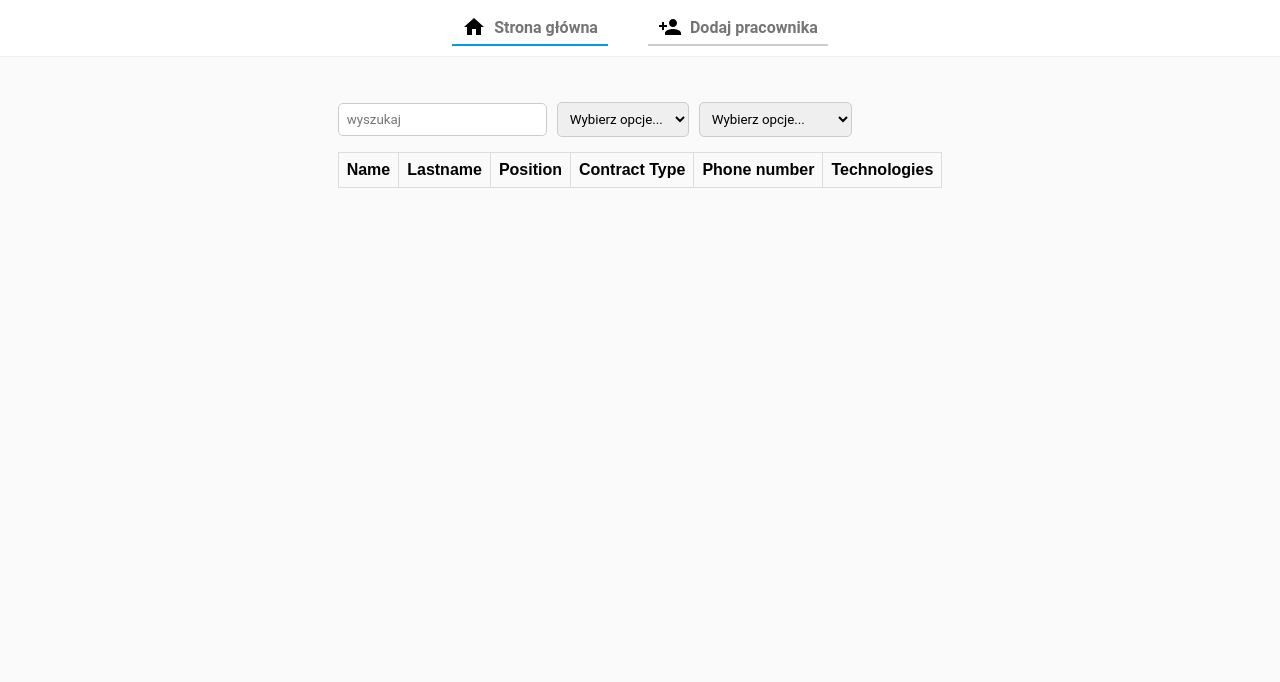
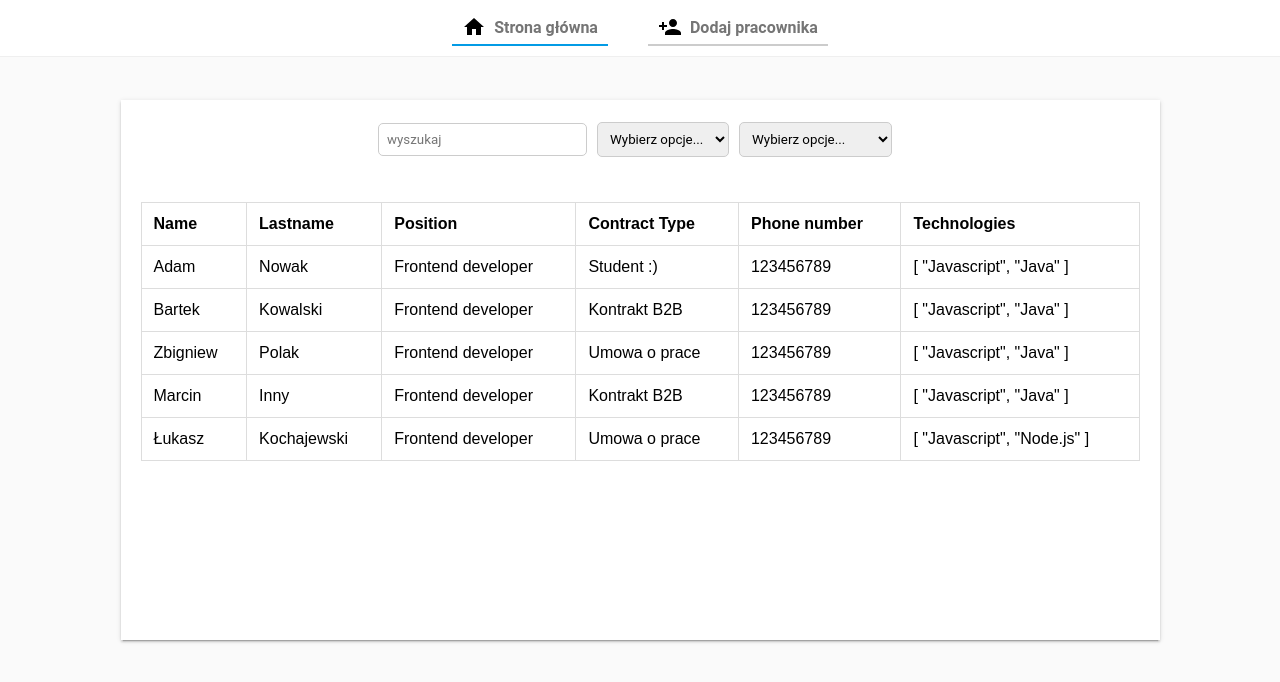
Before and after one commit to PGS-dev/vue-workshop, a Vue app: page / in a window 1280 px wide. Shown: the top 682 px of the page. Built offline with nearby package versions, Linux system fonts and the light colour scheme.

Commit message:
- add fetchEmployees action - add filter by input value - create mock employees list - add transition

```diff
--- a/src/App.vue
+++ b/src/App.vue
@@ -3,7 +3,9 @@
     <my-navbar></my-navbar>
     <main id="main" :class="{loading: getLoader}">
       <my-loader v-if="getLoader"></my-loader>
-      <router-view></router-view>
+      <transition name="slide-fade">
+        <router-view></router-view>
+      </transition>
     </main>
   </div>
 </template>
@@ -47,6 +49,20 @@ body {
   -moz-osx-font-smoothing: grayscale;
   height: 100vh;
   overflow: hidden;
-  background-color: #FAFAFA;
+  background-color: #fafafa;
+}
+
+.slide-fade-enter-active {
+  transition: all 0.5s ease;
+}
+
+.slide-fade-enter,
+.slide-fade-leave-to {
+  transform: translateY(25%);
+  opacity: 0;
+}
+
+.slide-fade-leave-active {
+  opacity: 0;
 }
 </style>
--- /dev/null
+++ b/src/constants.js
@@ -0,0 +1,42 @@
+export default {
+  EMPLOYEES: [{
+    name: 'Adam',
+    lastname: 'Nowak',
+    position: 'Frontend developer',
+    contractType: 'Student :)',
+    phoneNumber: '123456789',
+    technologies: ['Javascript', 'Java'],
+  },
+  {
+    name: 'Bartek',
+    lastname: 'Kowalski',
+    position: 'Frontend developer',
+    contractType: 'Kontrakt B2B',
+    phoneNumber: '123456789',
+    technologies: ['Javascript', 'Java'],
+  },
+  {
+    name: 'Zbigniew',
+    lastname: 'Polak',
+    position: 'Frontend developer',
+    contractType: 'Umowa o prace',
+    phoneNumber: '123456789',
+    technologies: ['Javascript', 'Java'],
+  },
+  {
+    name: 'Marcin',
+    lastname: 'Inny',
+    position: 'Frontend developer',
+    contractType: 'Kontrakt B2B',
+    phoneNumber: '123456789',
+    technologies: ['Javascript', 'Java'],
+  },
+  {
+    name: 'Łukasz',
+    lastname: 'Kochajewski',
+    position: 'Frontend developer',
+    contractType: 'Umowa o prace',
+    phoneNumber: '123456789',
+    technologies: ['Javascript', 'Node.js'],
+  }],
+};
--- a/src/css/custom.css
+++ b/src/css/custom.css
@@ -38,3 +38,15 @@ label {
     cursor: none;
     pointer-events: none;
 }
+
+.card {
+    width: 100%;
+    box-shadow: 0px 3px 1px -2px rgba(0, 0, 0, 0.2),
+      0px 2px 2px 0px rgba(0, 0, 0, 0.14), 0px 1px 5px 0px rgba(0, 0, 0, 0.12);
+    height: auto;
+    padding: 20px;
+    background-color: #fff;
+    text-align: center;
+    display: flex;
+    flex-direction: column;
+  }
--- a/src/store.js
+++ b/src/store.js
@@ -1,11 +1,13 @@
 import Vue from 'vue';
 import Vuex from 'vuex';
+import CONSTANTS from '@/constants';
 
 Vue.use(Vuex);
 
 export default new Vuex.Store({
   state: {
-    employees: [],
+    employees: [
+    ],
     loading: false,
     technologies: [
       'Javascript',
@@ -49,6 +51,9 @@ export default new Vuex.Store({
     stopLoader(state) {
       state.loading = false;
     },
+    addEmployees(state, employees) {
+      state.employees = employees;
+    },
   },
   actions: {
     addNewEmployee({ commit }, employee) {
@@ -56,7 +61,18 @@ export default new Vuex.Store({
         commit('startLoader');
         setTimeout(() => {
           commit('addNewEmployee', employee);
-          commit('stopLoader', false);
+          commit('stopLoader');
+          resolve();
+        }, 1500);
+      });
+    },
+    fetchEmployeesList({ commit, getters }) {
+      if (getters.getEmployees.length) return;
+      return new Promise((resolve) => {
+        commit('startLoader');
+        setTimeout(() => {
+          commit('addEmployees', CONSTANTS.EMPLOYEES);
+          commit('stopLoader');
           resolve();
         }, 1500);
       });
--- a/src/views/Home.vue
+++ b/src/views/Home.vue
@@ -1,5 +1,5 @@
 <template>
-  <div class="container">
+  <div class="container card">
     <div class="container__filters">
       <my-input v-model="searchValue" placeholder="wyszukaj"></my-input>
       <my-select v-model="selectedTechnology" :options="getTechnologies"></my-select>
@@ -10,32 +10,35 @@
         <tr>
           <th v-for="head in tableHead" :key="head">{{head}}</th>
         </tr>
-        <tr v-for="(employee, index) in getEmployees" :key="employee.name + index">
-          <td v-for="value in employee" :key="'uniqueKey-' +value">{{value}}</td>
+        <tr
+          v-for="(employee, index) in filterEmployeesBySearchValue"
+          :key="employee.name + employee.lastname + index"
+        >
+          <td v-for="(val, index) in employee" :key="'uniqueKey-' + val + index">{{val}}</td>
         </tr>
       </table>
     </div>
   </div>
 </template>
 <script>
-import MyInput from "@/components/MyInput";
-import MySelect from "@/components/MySelect";
+import MyInput from '@/components/MyInput';
+import MySelect from '@/components/MySelect';
 
 export default {
   components: { MyInput, MySelect },
   data() {
     return {
-      searchValue: "",
+      searchValue: '',
       selectedTechnology: null,
       selectedPosition: null,
       tableHead: [
-        "Name",
-        "Lastname",
-        "Position",
-        "Contract Type",
-        "Phone number",
-        "Technologies"
-      ]
+        'Name',
+        'Lastname',
+        'Position',
+        'Contract Type',
+        'Phone number',
+        'Technologies',
+      ],
     };
   },
   computed: {
@@ -47,13 +50,29 @@ export default {
     },
     getEmployees() {
       return this.$store.getters.getEmployees;
-    }
-  }
+    },
+    searchValueToLowerCase() {
+      return this.searchValue.toLowerCase();
+    },
+    filterEmployeesBySearchValue() {
+      return this.getEmployees.filter((employee) => {
+        const values = `${employee.name.toLowerCase()} ${employee.lastname.toLowerCase()} ${employee.contractType.toLowerCase()}`;
+        return values.includes(this.searchValueToLowerCase);
+      });
+    },
+  },
+  async created() {
+    await this.$store.dispatch('fetchEmployeesList');
+  },
 };
 </script>
 <style lang="scss" scoped>
 .container {
+  width: 999px;
+  height: 500px;
+
   &__filters {
+    margin-bottom: 30px;
   }
 
   &__table {
@@ -67,11 +86,11 @@ export default {
     th {
       border: 1px solid #dddddd;
       text-align: left;
-      padding: 8px;
+      padding: 12px;
     }
 
-    tr:nth-child(even) {
-      background-color: #dddddd;
+    tr {
+      background-color: #fff;
     }
   }
 }
--- a/src/views/NewEmployeeForm.vue
+++ b/src/views/NewEmployeeForm.vue
@@ -1,27 +1,15 @@
 <template>
-  <div class="card">
+  <div class="container card">
     <span class="title">Formularz dodawania nowego pracownika</span>
     <form @submit.prevent="checkForm">
       <label for="name">Imię</label>
-      <my-input
-        id="name"
-        v-model.trim="newEmployee.name"
-      ></my-input>
+      <my-input id="name" v-model.trim="newEmployee.name"></my-input>
       <label for="lastname">Nazwisko</label>
-      <my-input
-        id="lastname"
-        v-model.trim="newEmployee.lastname"
-      ></my-input>
+      <my-input id="lastname" v-model.trim="newEmployee.lastname"></my-input>
       <label for="position">Stanowisko</label>
-      <select
-        id="position"
-        v-model="newEmployee.position"
-      >
-        <option value="">wybierz opcje</option>
-        <option
-          v-for="option in getPositions"
-          :key="option"
-        >{{option}}</option>
+      <select id="position" v-model="newEmployee.position">
+        <option value>wybierz opcje</option>
+        <option v-for="option in getPositions" :key="option">{{option}}</option>
       </select>
       <label for="technologies">Technologie</label>
       <multiselect
@@ -34,20 +22,11 @@
         deselect-label="naciśnij enter aby usunąć"
       ></multiselect>
       <label for="phoneNumber">Numer Telefonu</label>
-      <my-input
-        id="phoneNumber"
-        v-model.trim.number="newEmployee.phoneNumber"
-      ></my-input>
+      <my-input id="phoneNumber" v-model.trim.number="newEmployee.phoneNumber"></my-input>
       <label for="contractType">Forma zatrudnienia</label>
-      <select
-        id="contractType"
-        v-model="newEmployee.contractType"
-      >
-        <option value="">wybierz opcje</option>
-        <option
-          v-for="option in contractTypeOptions"
-          :key="option"
-        >{{option}}</option>
+      <select id="contractType" v-model="newEmployee.contractType">
+        <option value>wybierz opcje</option>
+        <option v-for="option in contractTypeOptions" :key="option">{{option}}</option>
       </select>
       <div class="flex-container">
         <my-button v-on:click.prevent="clearForm">Wyczyść</my-button>
@@ -62,7 +41,7 @@
           :class="{disabled: !formIsValid}"
           class="btn btn-action"
           @click="test"
-        >Test Button</my-button-test> -->
+        >Test Button</my-button-test>-->
       </div>
     </form>
   </div>
@@ -132,16 +111,8 @@ export default {
 };
 </script>
 <style scoped>
-.card {
+.container {
   width: 600px;
-  box-shadow: 0px 3px 1px -2px rgba(0, 0, 0, 0.2),
-    0px 2px 2px 0px rgba(0, 0, 0, 0.14), 0px 1px 5px 0px rgba(0, 0, 0, 0.12);
-  height: auto;
-  padding: 20px;
-  background-color: #fff;
-  text-align: center;
-  display: flex;
-  flex-direction: column;
 }
 
 .flex-container {
```
